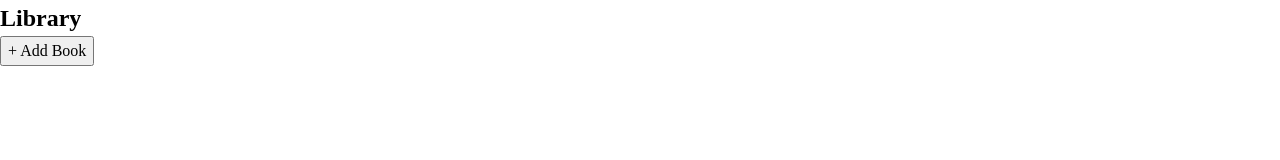
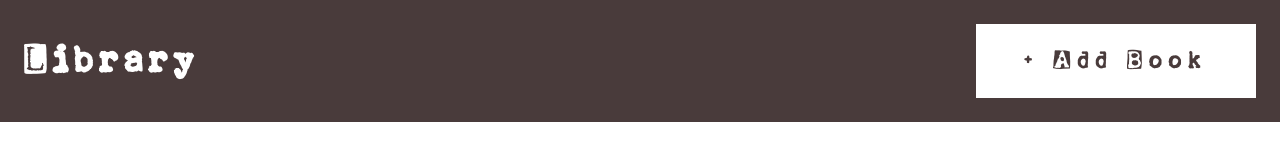
Before and after one commit to lokesh-karthikeyan/odin-library, a plain HTML site: page index.html in a window 1280 px wide. Drawn offline with Linux system fonts and the light colour scheme.

Commit message:
Style: Add styles for "Navbar" section

```diff
--- a/css/style.css
+++ b/css/style.css
@@ -32,3 +32,38 @@
   --font-size-2xl: 1.5rem;
   --font-size-3xl: 2.652rem;
 }
+
+.navbar {
+  font-family: "La Machine Company", var(--system-ui);
+  letter-spacing: 0.3em;
+  font-size: clamp(var(--font-size-l), 2vw, var(--font-size-2xl));
+  color: var(--white-color);
+  background: var(--brown-color);
+  display: flex;
+  flex-wrap: wrap;
+  gap: 1.5em;
+  align-items: center;
+  justify-content: space-between;
+  padding: 2em 1em;
+
+  & .add-book {
+    padding: 0.8em 2em;
+    font-size: clamp(var(--font-size-l), 2vw, var(--font-size-2xl));
+    color: var(--brown-color);
+    background: var(--white-color);
+    letter-spacing: 0.3em;
+    border: none;
+    transition: background 0.4s ease;
+  }
+
+  & .add-book:hover {
+    color: var(--brown-color);
+    background: var(--card-color);
+  }
+}
+
+@media (width > 62.5em) {
+  .navbar {
+    padding: 1em;
+  }
+}
```
